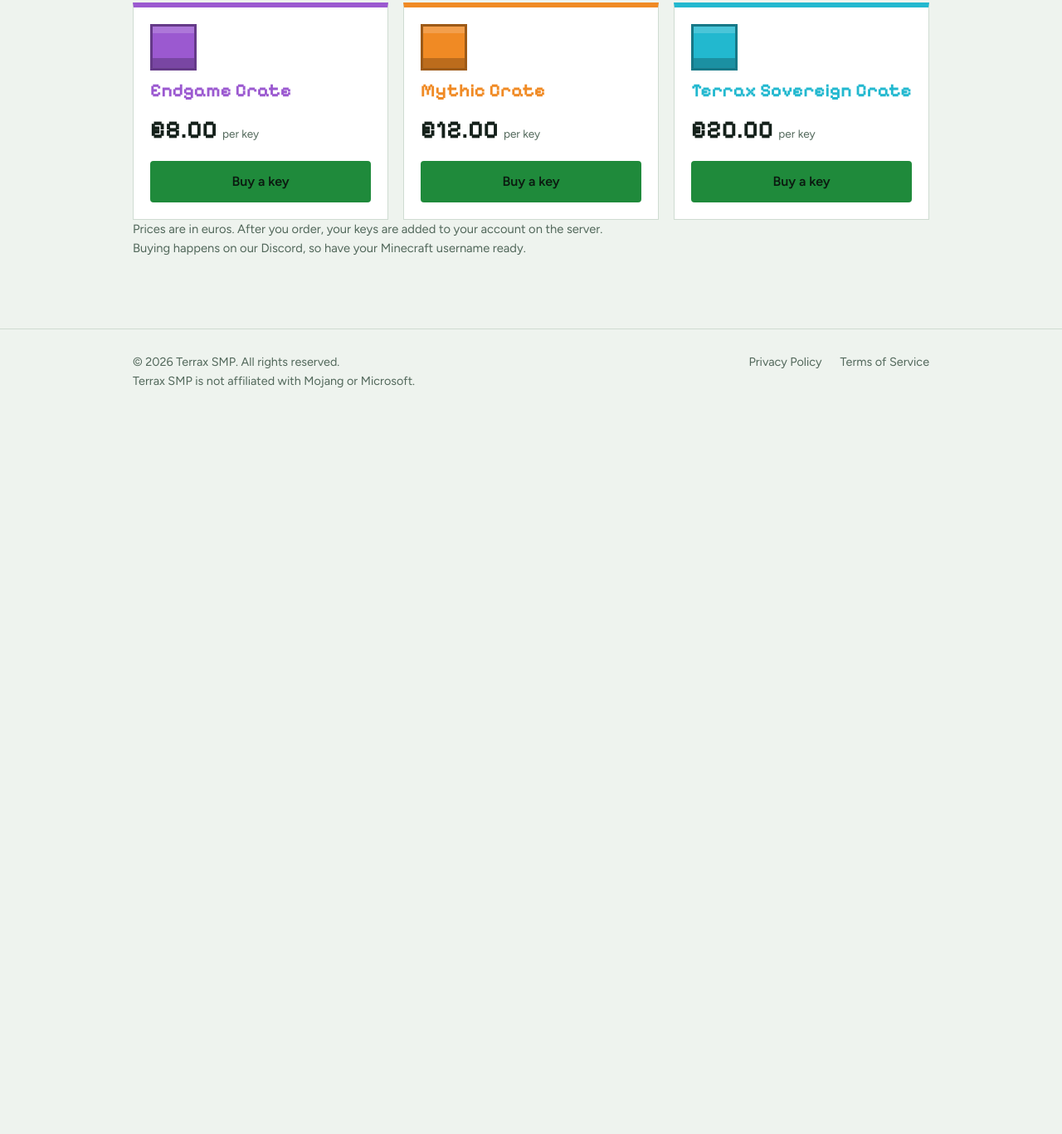
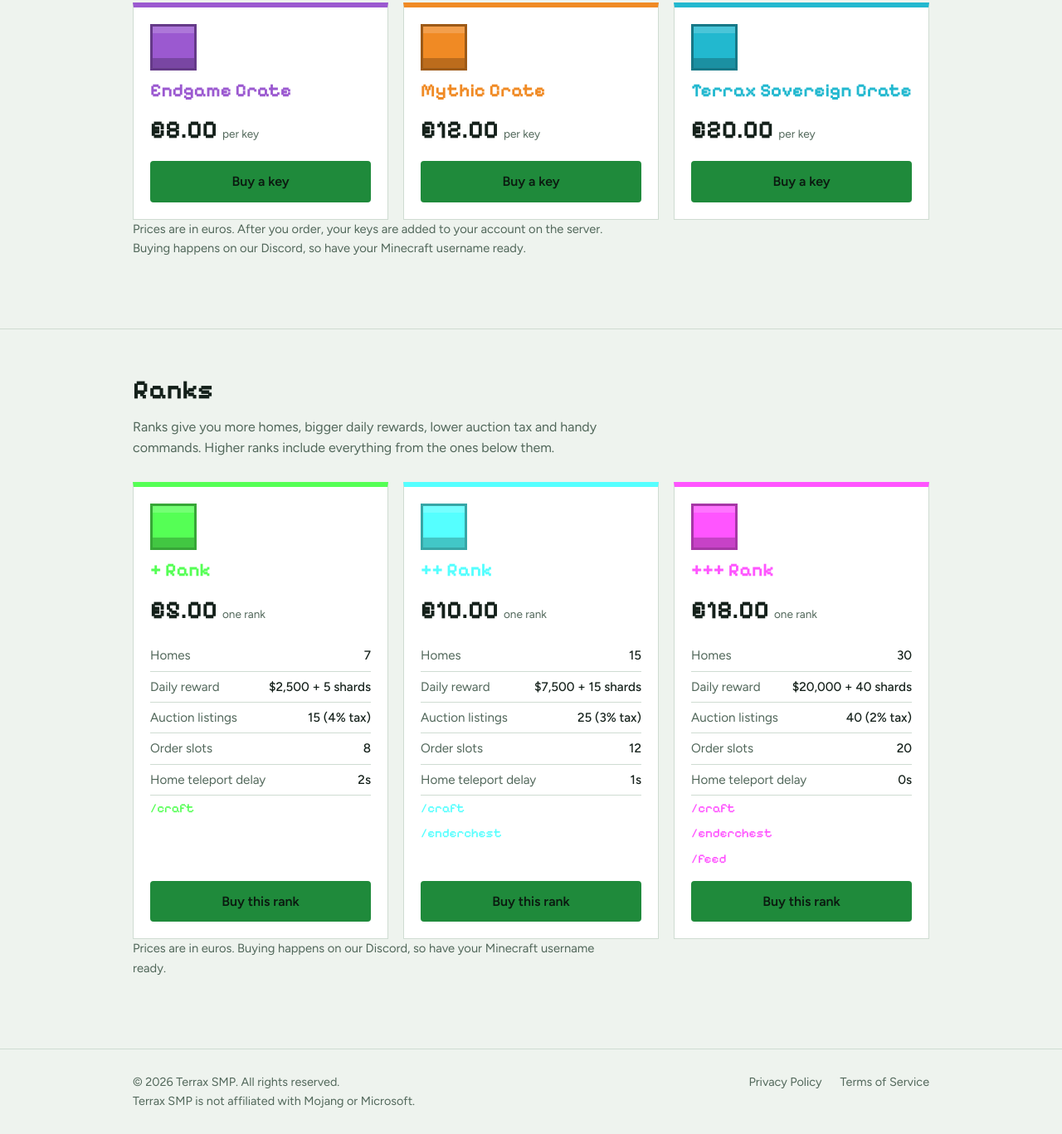
Before and after one commit to ploaieAkAterraxhoster/terraxsmp-site, a plain HTML site: page index.html in a window 1280 px wide. Shown: the part 1955-3322 px from the top of the page at 83% size. Before the commit the page ends 2454 px from the top, so only its background shows below. Drawn offline with Linux system fonts and the light colour scheme.

Commit message:
Add files via upload

```diff
--- a/index.html
+++ b/index.html
@@ -55,6 +55,13 @@ h2{font-size:2rem;margin-bottom:14px}
 .price small{font-family:Figtree,sans-serif;font-size:.85rem;color:var(--muted);font-weight:400}
 .crate .btn{margin-top:auto;text-align:center}
 .note{margin-top:22px;color:var(--muted);font-size:.92rem}
+.ranks{border-top:1px solid var(--line)}
+.ranks>.wrap>p{color:var(--muted);max-width:62ch;margin:0 0 28px}
+.perks{list-style:none;margin:0;padding:0;font-size:.95rem}
+.perks li{display:flex;justify-content:space-between;gap:12px;padding:6px 0;border-bottom:1px solid var(--line)}
+.perks li span:first-child{color:var(--muted)}
+.perks li span:last-child{text-align:right;font-weight:500}
+.perks li.cmd{display:block;border-bottom:0;padding:3px 0;font-family:"Pixelify Sans",monospace;color:var(--c)}
 
 footer{border-top:1px solid var(--line);padding:28px 0;color:var(--muted);font-size:.9rem}
 footer .wrap{display:flex;flex-wrap:wrap;justify-content:space-between;gap:10px 28px}
@@ -128,6 +135,15 @@ footer p{margin:0}
   </div>
 </section>
 
+<section class="ranks" id="ranks">
+  <div class="wrap">
+    <h2>Ranks</h2>
+    <p>Ranks give you more homes, bigger daily rewards, lower auction tax and handy commands. Higher ranks include everything from the ones below them.</p>
+    <div class="grid" id="rank-grid"></div>
+    <p class="note">Prices are in euros. Buying happens on our Discord, so have your Minecraft username ready.</p>
+  </div>
+</section>
+
 <footer>
   <div class="wrap">
     <div>
@@ -176,6 +192,48 @@ CRATES.forEach(c => {
   grid.appendChild(el);
 });
 
+/* ---- Ranks: EDIT THE PRICES, they are placeholders ---- */
+const RANKS = [
+  { name: "+ Rank",   price: 5.00,  color: "#55ff55", homes: 7,  daily: "$2,500 + 5 shards",   auctions: "15 (4% tax)", orders: 8,  tp: "2s",
+    cmds: ["/craft"] },
+  { name: "++ Rank",  price: 10.00, color: "#55ffff", homes: 15, daily: "$7,500 + 15 shards",  auctions: "25 (3% tax)", orders: 12, tp: "1s",
+    cmds: ["/craft", "/enderchest"] },
+  { name: "+++ Rank", price: 18.00, color: "#ff55ff", homes: 30, daily: "$20,000 + 40 shards", auctions: "40 (2% tax)", orders: 20, tp: "0s",
+    cmds: ["/craft", "/enderchest", "/feed"] }
+];
+
+const rankGrid = document.getElementById("rank-grid");
+RANKS.forEach(r => {
+  const el = document.createElement("article");
+  el.className = "crate";
+  el.style.setProperty("--c", r.color);
+  el.innerHTML =
+    '<div class="box" aria-hidden="true"></div>' +
+    '<h3></h3>' +
+    '<div class="price">€' + r.price.toFixed(2) + ' <small>one rank</small></div>' +
+    '<ul class="perks"></ul>' +
+    '<a class="btn" target="_blank" rel="noopener">Buy this rank</a>';
+  el.querySelector("h3").textContent = r.name;
+  const list = el.querySelector(".perks");
+  [["Homes", r.homes], ["Daily reward", r.daily], ["Auction listings", r.auctions],
+   ["Order slots", r.orders], ["Home teleport delay", r.tp]].forEach(p => {
+    const li = document.createElement("li");
+    li.innerHTML = "<span></span><span></span>";
+    li.children[0].textContent = p[0];
+    li.children[1].textContent = p[1];
+    list.appendChild(li);
+  });
+  r.cmds.forEach(c => {
+    const li = document.createElement("li");
+    li.className = "cmd";
+    li.textContent = c;
+    list.appendChild(li);
+  });
+  el.querySelector("a").href = BUY_LINK;
+  el.querySelector("a").setAttribute("aria-label", "Buy the " + r.name);
+  rankGrid.appendChild(el);
+});
+
 const toast = document.getElementById("toast");
 document.getElementById("copy").addEventListener("click", async () => {
   try { await navigator.clipboard.writeText(SERVER_IP); }
```
